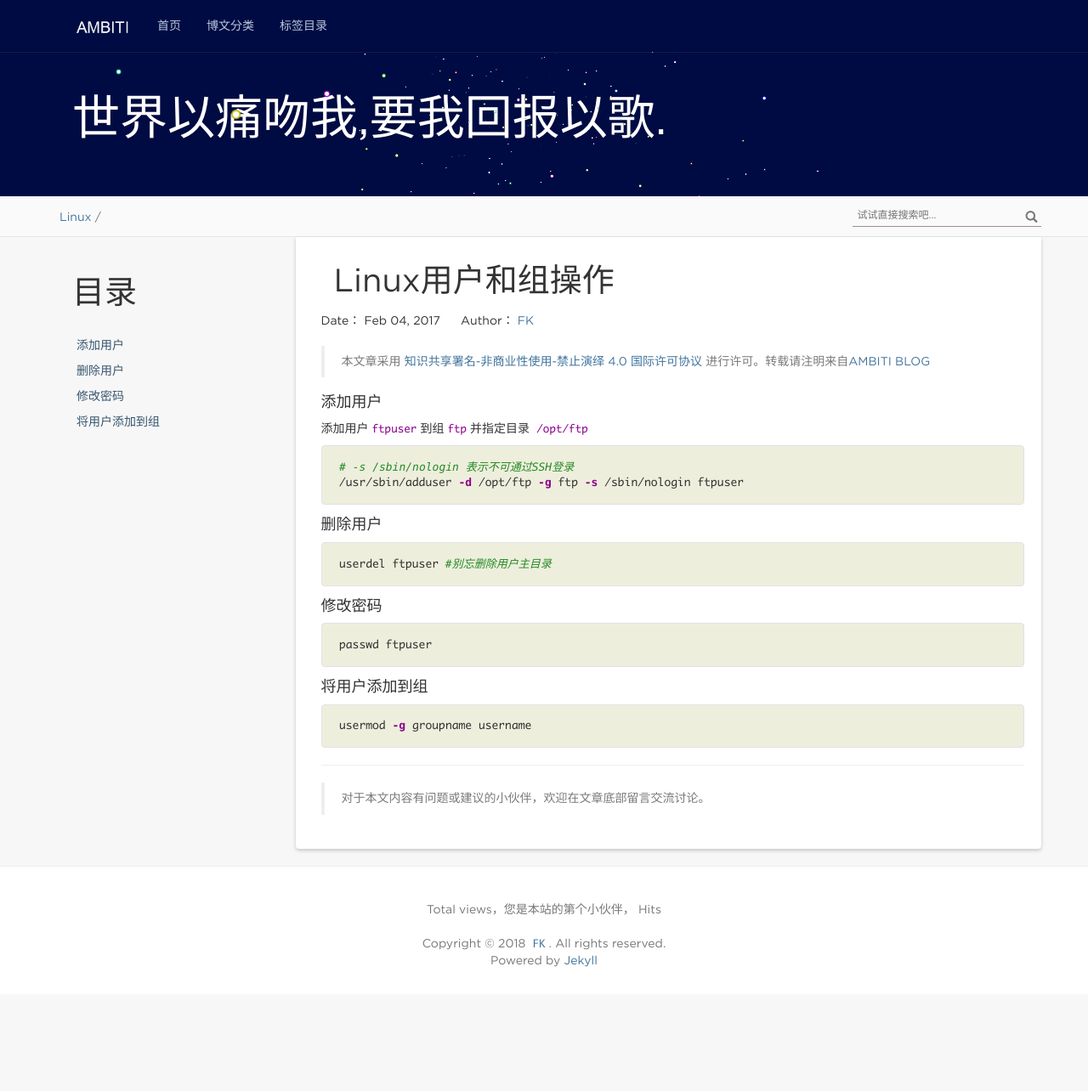
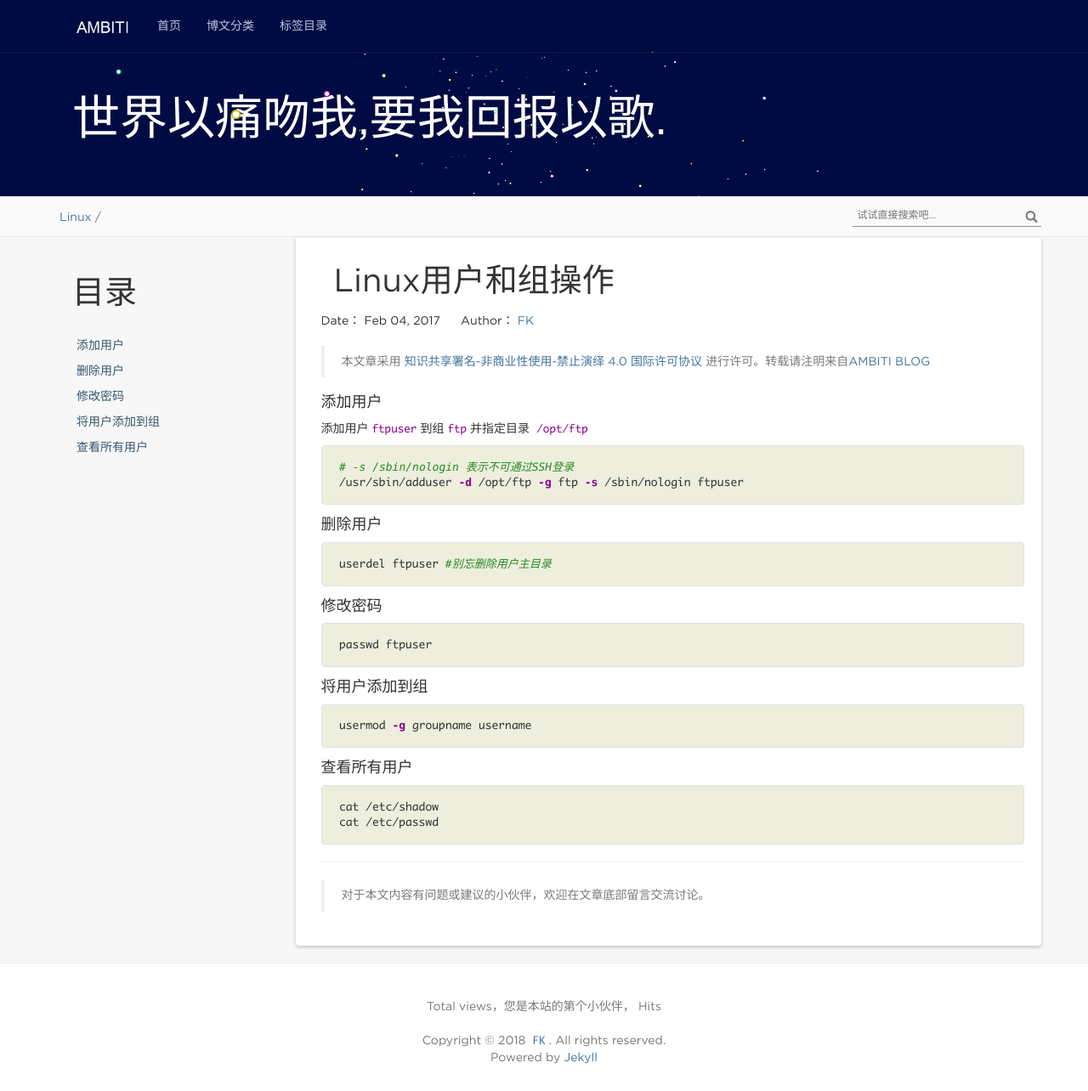
Before and after one commit to fengkai8375/fengkai8375.github.io, a Jekyll site: the page built from _posts/Linux/2017-02-04-Linux-User-Group.md, in a window 1280 px wide and 1284 px high. Shown: the whole window at 85% size. Built offline with Jekyll 4.4.1, drawn with Linux system fonts in a browser that asks for light colours; nearby versions of some CDN libraries; comment, search, counter and statistics services are not loaded.

Commit message:
update post

````diff
--- a/_posts/Linux/2017-02-04-Linux-User-Group.md
+++ b/_posts/Linux/2017-02-04-Linux-User-Group.md
@@ -36,3 +36,9 @@ passwd ftpuser
 ```shell
 usermod -g groupname username
 ```
+
+#### 查看所有用户
+```
+cat /etc/shadow
+cat /etc/passwd
+```
````
